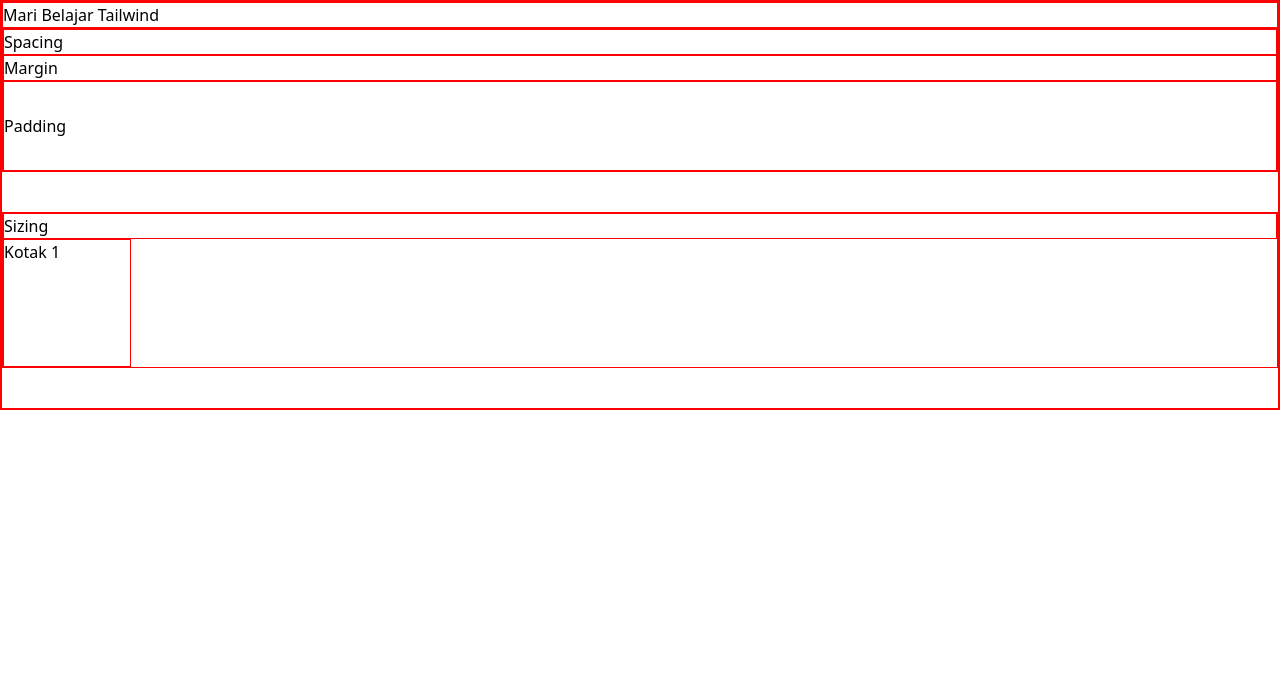
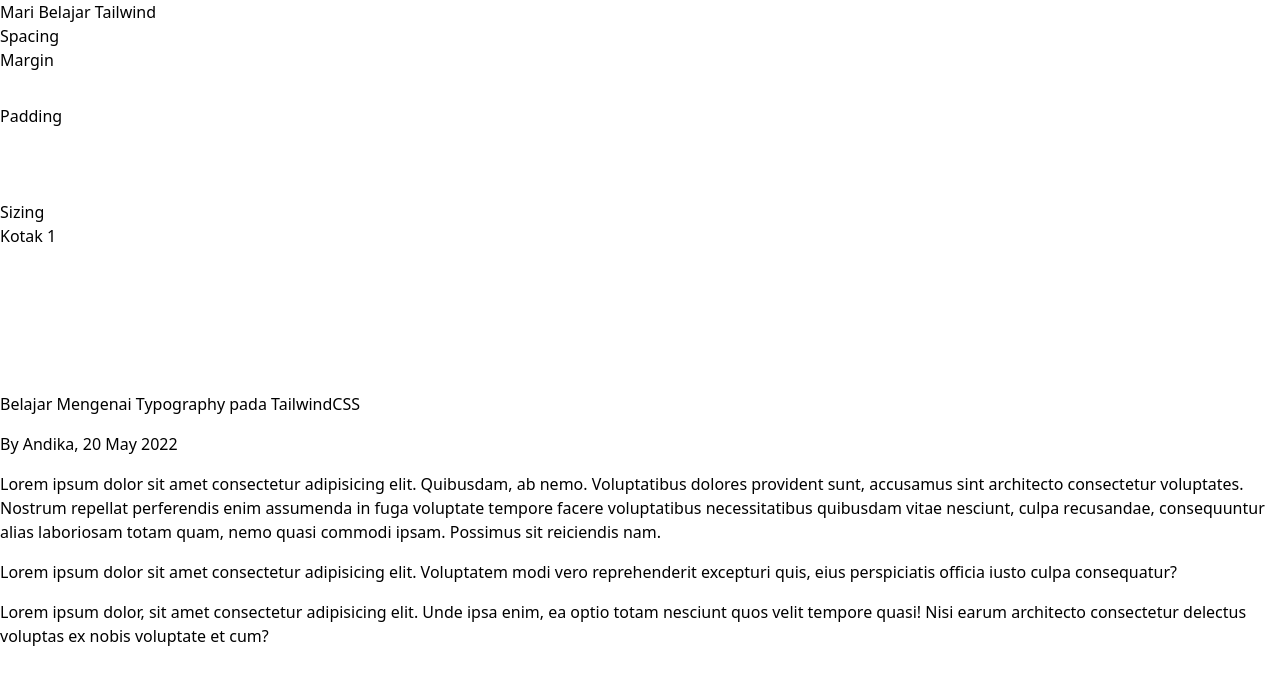
Before and after one commit to akrn27/tailwind_practice, a website: page index.html in a window 1280 px wide. Drawn offline with Linux system fonts and the light colour scheme.

Commit message:
created section typography

```diff
--- a/index.html
+++ b/index.html
@@ -7,9 +7,6 @@
     <title>Belajar TailwindCSS</title>
     <link rel="stylesheet" href="./style.css">
     <style>
-        * {
-            border: 1px solid red;
-        }
     </style>
     <script>
         tailwind.config = {
@@ -36,5 +33,13 @@
         <h2>Sizing</h2>
         <div class="w-32 h-32">Kotak 1</div>
     </section>
+
+    <section class="mb-96">
+        <h2 class="mb-4">Belajar Mengenai Typography pada TailwindCSS</h2>
+        <div class="mb-4">By Andika, 20 May 2022</div>
+        <p class="mb-4">Lorem ipsum dolor sit amet consectetur adipisicing elit. Quibusdam, ab nemo. Voluptatibus dolores provident sunt, accusamus sint architecto consectetur voluptates. Nostrum repellat perferendis enim assumenda in fuga voluptate tempore facere voluptatibus necessitatibus quibusdam vitae nesciunt, culpa recusandae, consequuntur alias laboriosam totam quam, nemo quasi commodi ipsam. Possimus sit reiciendis nam.</p>
+        <p class="mb-4">Lorem ipsum dolor sit amet consectetur adipisicing elit. Voluptatem modi vero reprehenderit excepturi quis, eius perspiciatis officia iusto culpa consequatur?</p>
+        <p class="mb-4">Lorem ipsum dolor, sit amet consectetur adipisicing elit. Unde ipsa enim, ea optio totam nesciunt quos velit tempore quasi! Nisi earum architecto consectetur delectus voluptas ex nobis voluptate et cum?</p>
+    </section>
 </body>
 </html>
```
Also changed, not shown: style.css.
